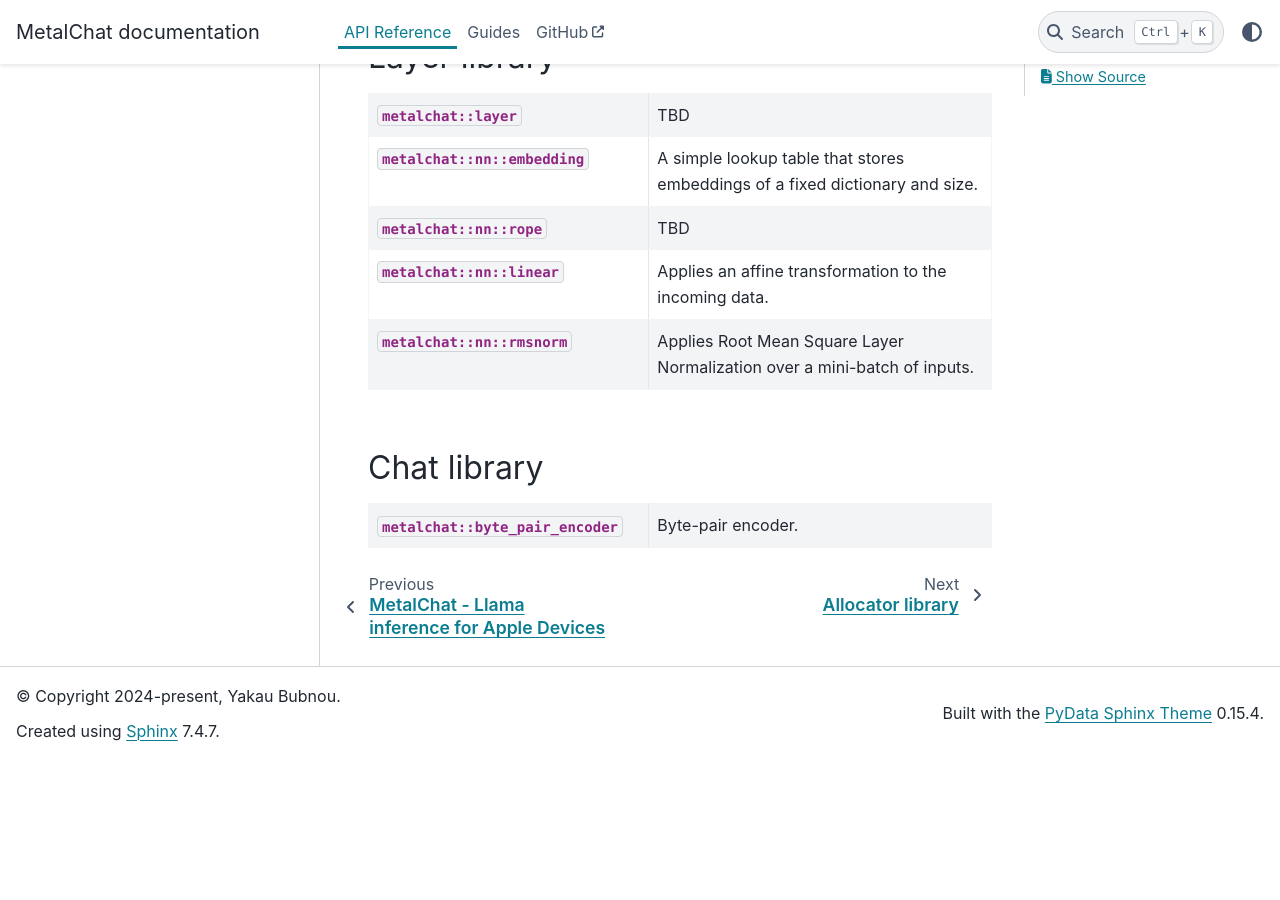
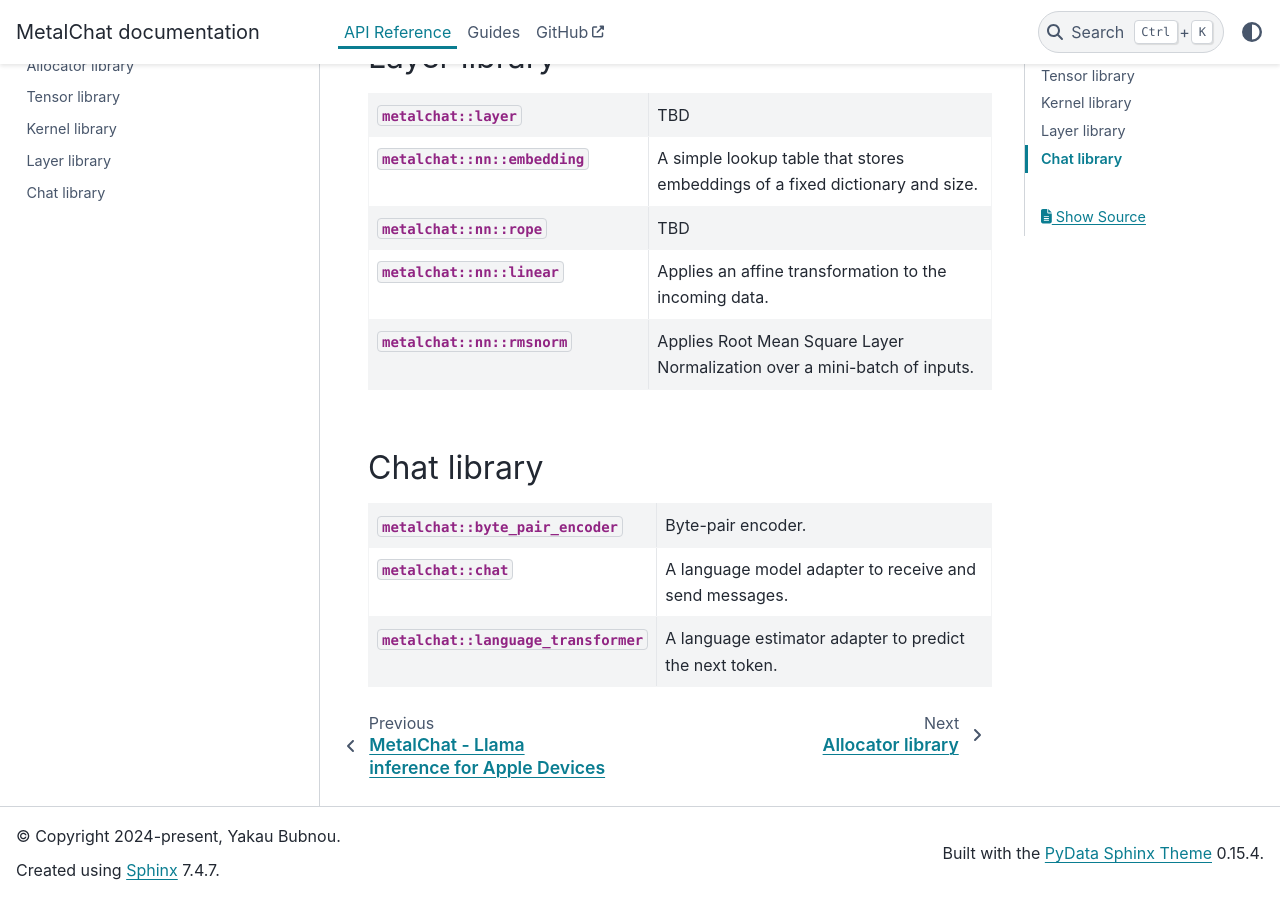
Before and after one commit to ybubnov/metalchat, a Sphinx documentation site: the page built from documentation/reference/index.rst, in a window 1280 px wide and 900 px high, scrolled down 2758 px. Built offline with Sphinx 7.4.7 and the PyData theme 0.15.4, drawn with Linux system fonts in a browser that asks for light colours; before the commit the page ends 3518 px from its top, so only the background shows below that.

```diff
--- a/documentation/reference/index.rst
+++ b/documentation/reference/index.rst
@@ -189,3 +189,9 @@
 
    * - :cpp:class:`metalchat::byte_pair_encoder`
      - Byte-pair encoder.
+
+   * - :cpp:class:`metalchat::chat`
+     - A language model adapter to receive and send messages.
+
+   * - :cpp:class:`metalchat::language_transformer`
+     - A language estimator adapter to predict the next token.
```
Also changed, not shown: documentation/reference/chat.rst (+8 -0 lines), 6 other files.
